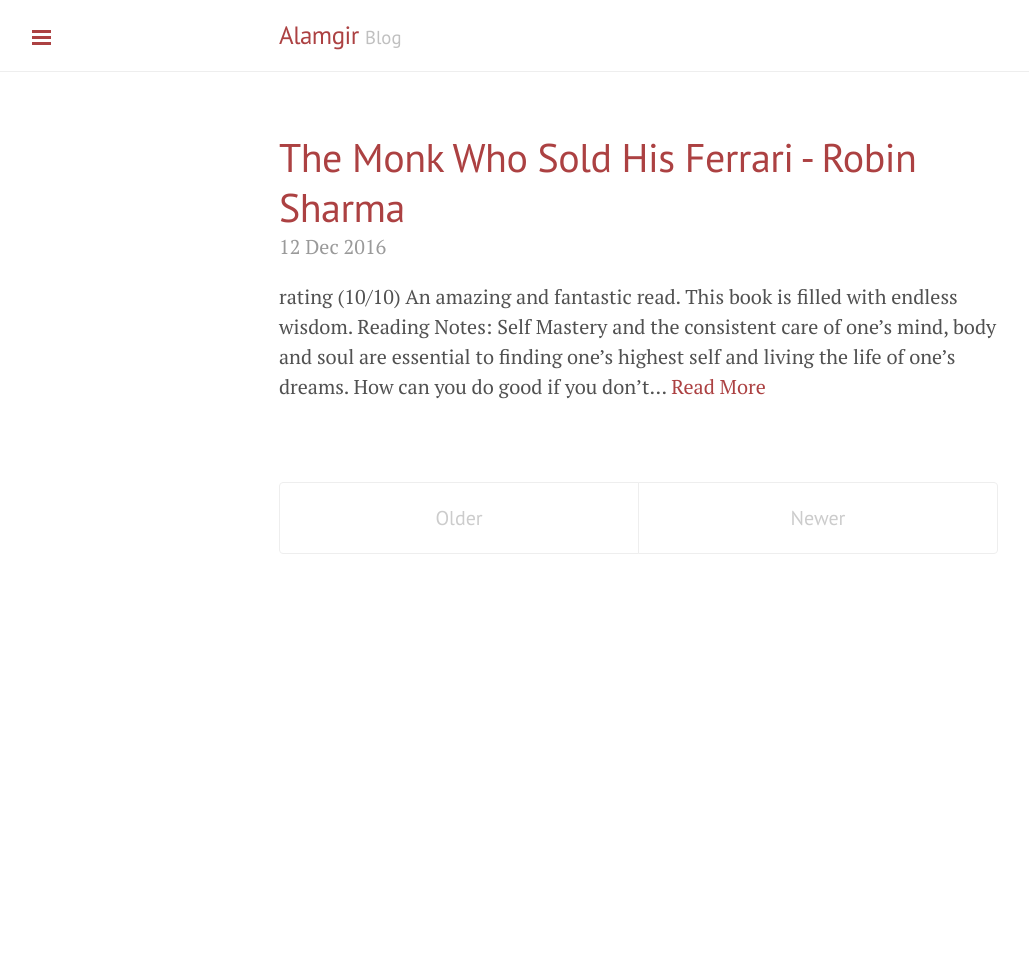
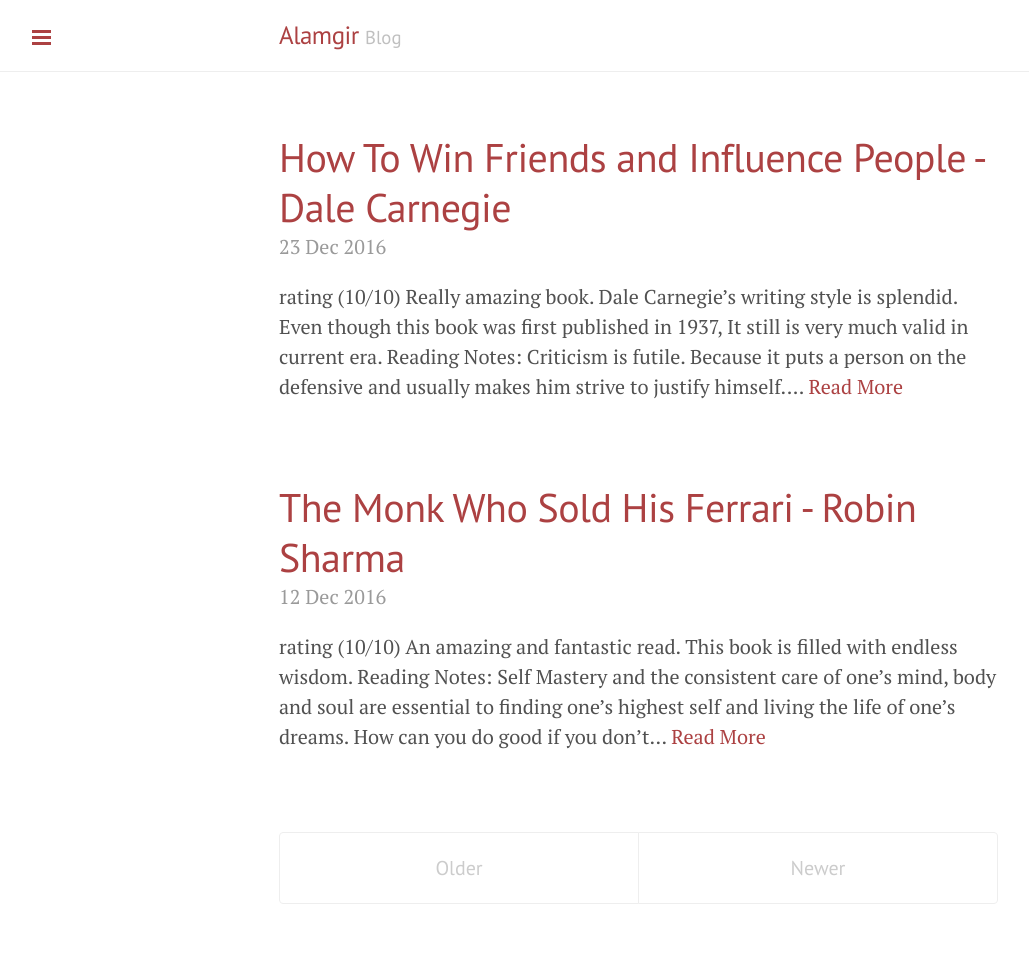
Before and after one commit to alamgirqazi/blog, a Jekyll site: the page built from index.html, in a window 1280 px wide. Shown: the whole page, without its empty margins (1-1030 px from the left). Built offline with Jekyll 4.4.1, drawn with Linux system fonts in a browser that asks for light colours; Markdown is read by kramdown in place of the engine named in the settings; the list of posts is cut into pages by our own code; before the commit the page ends 900 px from its top, so only the background shows below that; some of the changed lines change nothing that is shown.

Commit message:
added new book Influence by Carnegie. made small fix in Robin Sharma notes

```diff
--- /dev/null
+++ b/_posts/2016-12-23-HowToWinFriendsAndInfluencePeople.md
@@ -0,0 +1,93 @@
+---
+layout: post
+title: How To Win Friends and Influence People - Dale Carnegie
+permalink: HowToWinFriendsandInfluencePeople
+---
+
+![How To Win Friends and Influence People - Dale Carnegie](public/How to Win Friends and Influence People.jpg "How To Win Friends and Influence People - Dale Carnegie")
+
+### rating (10/10)
+
+### Really amazing book. Dale Carnegie's writing style is splendid. Even though this book was first published in 1937, It still is very much valid in current era.
+
+#### Reading Notes:
+
+
+Criticism is futile. Because it puts a person on the defensive and usually makes him strive to justify himself. Criticism is dangerous, because it wounds a person’s precious pride, hurts his sense of importance and arouses resentment.
+
+When dealing with people, let us remember we are not dealing with creatures of logic. We are dealing with creatures of emotion, creatures bustling with prejudices and motivated by pride and vanity.
+
+Principle: Don’t criticize, condemn or complain.
+
+Dr. Dewey one of America’s most profound philosopher said that the deepest urge in human nature is "the desire to be important"
+
+William James said, “The deepest principle in human nature is the craving to be appreciated”.
+
+It was this desire for a feeling of importance that led an educated, poverty-stricken grocery clerk to study some law books he found in the bottom of a barrel of household plunder that he had bought for fifty cents. You have probably heard of this grocery clerk. His name was Lincoln.
+
+If you tell me how you get your feeling of importance, I’ll tell you what you are. That determines your character.
+
+Why do people go insane? People who go insane find in insanity a feeling of importance that they were unable to achieve in the world of reality.
+
+“I consider my ability to arouse enthusiasm among my people,” said Schwab, the greatest asset I possess.
+
+There is nothing else that so kills the ambitions of a person as criticism from superiors.
+
+Principle: Give honest and sincere appreciation
+
+“If there is any one secret of success, “ said Henry Ford, “It lies in the ability to get the other person’s point of view and see things from that person’s angle as well as from your own.”
+
+Owen D. Young, “People who can put themselves in the place of other people, who can understand the workings of their minds, need never worry about what the future has in store for them.”
+
+> If out of reading this book you get just one thing – an increased tendency to think always in terms of other people’s point of view, and see things from their angle – if you can get that one thing out of this book, it may easily prove to be one of the building blocks of your future.
+
+“Arouse in the other person an eager want. He who can do this has the whole world with him. He who cannot walks a lonely road.”
+
+Principle: Become genuinely interested in other people.
+
+> “Everybody in the world is seeking happiness – and there is one sure way to find it. That is by controlling your thoughts. Happiness doesn’t depend on outward conditions, it depends on inner conditions.”
+
+It isn’t what you have or who you are or where you are or what you are doing that makes you happy or happy. It is what you think about it.
+
+“There is nothing either good or bad, “said Shakespeare, “but thinking makes it so.”
+Abraham Lincoln once remarked that “most folks are about as happy as they make their minds to be.”
+
+Principle: Smile
+
+Remember that a person’s name is to that person the sweetest and most important sound in any language.
+
+Readers digest once said: “Many persons call a doctor when all they want is an audience.”
+
+So if you want to be a good conversationalist, be an attentive listener. To be interesting, be interested. Ask questions that other persons will enjoy answering.
+Remember that the people you are talking to are a hundred times more interested in themselves and their wants and problems than they are in you or your problems.
+Principle: Be a good listener. Encourage others to talk about themselves.
+
+The most royal road to a person’s heart is to talk about the things he or she treasures most.
+
+Principle: Talk in terms of other person’s interests.
+
+Principle: Make the other person feel important – and do it sincerely.
+
+Ben Franklin used to say:
+If you argue and rankle and contradict, you may achieve a victory sometimes; but it will be an empty victory because you will never get your opponent’s good will.
+
+Principle: The only way to get the best of an argument is to avoid it.
+
+Lord Chesterfield said to his son:
+Be wiser than other people if you can; But do not tell them so.
+
+Principle: Show respect for the other person’s opinions. Never say, “You’re wrong.”
+
+Say about yourself all the derogatory things you know the other person is thinking or wants to say or intends to say – and say them before that person has a chance to say them.
+
+Principle: If you are wrong, admit it quickly and emphatically.
+
+Principle: Let the other person do a great deal of the talking.
+
+Three-fourths of the people you will ever meet are hungering and thirsting for sympathy. Give it to them, and they will love you.
+
+Dr. Arthur I. Gates said in his splendid book Education Psychology: “Sympathy the human species universally craves. The child eagerly displays his injury; or even inflicts a cut or bruise in order to reap abundant sympathy.”
+
+Principle: Be sympathetic with the other person’s ideas and desires.
+
+Principle: Give the other person a fine reputation to live up to.
```
Also changed, not shown: _posts/2016-12-12-TheMonkWhoSoldHisFerrari.md (+1 -1 lines).
